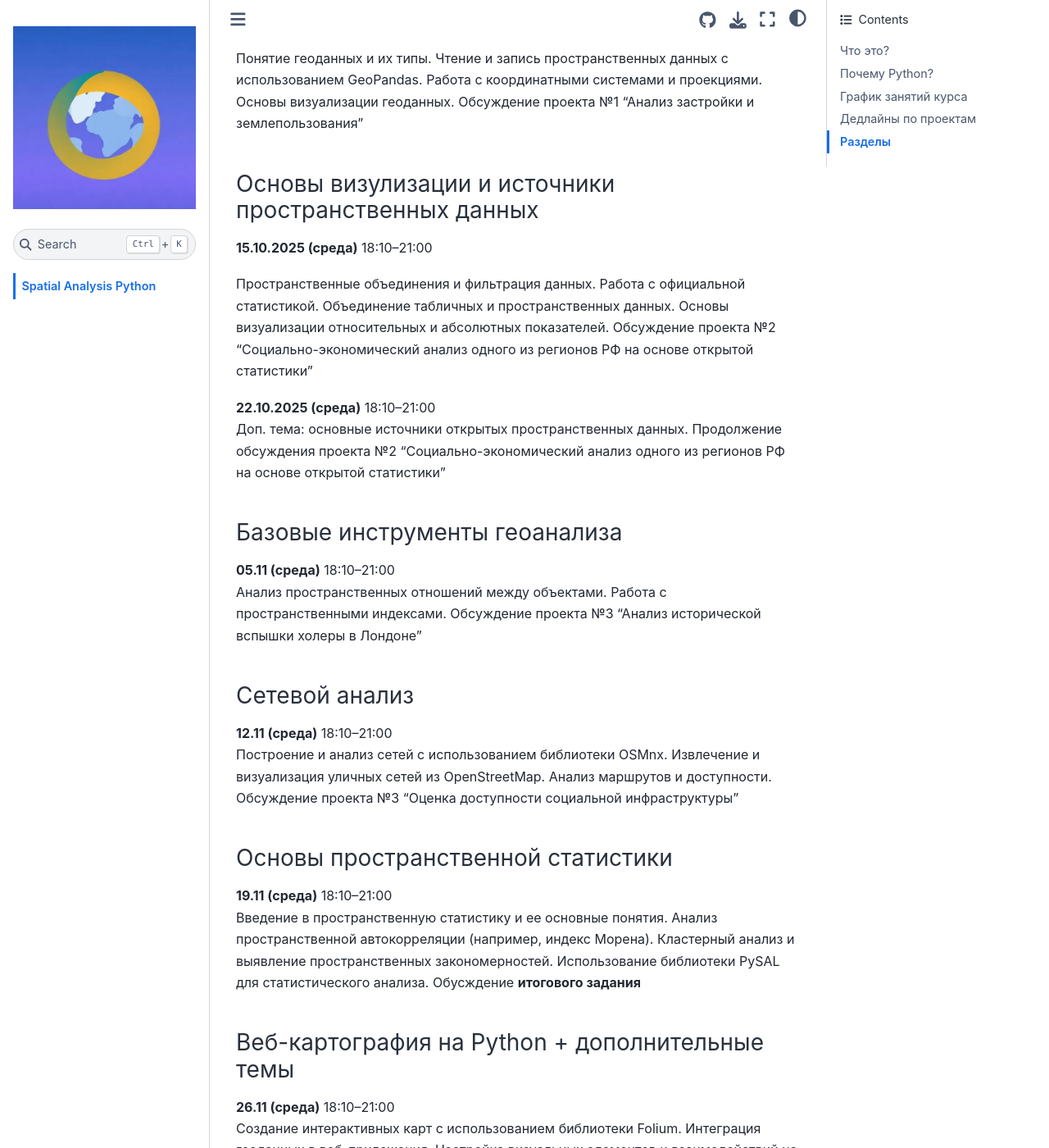
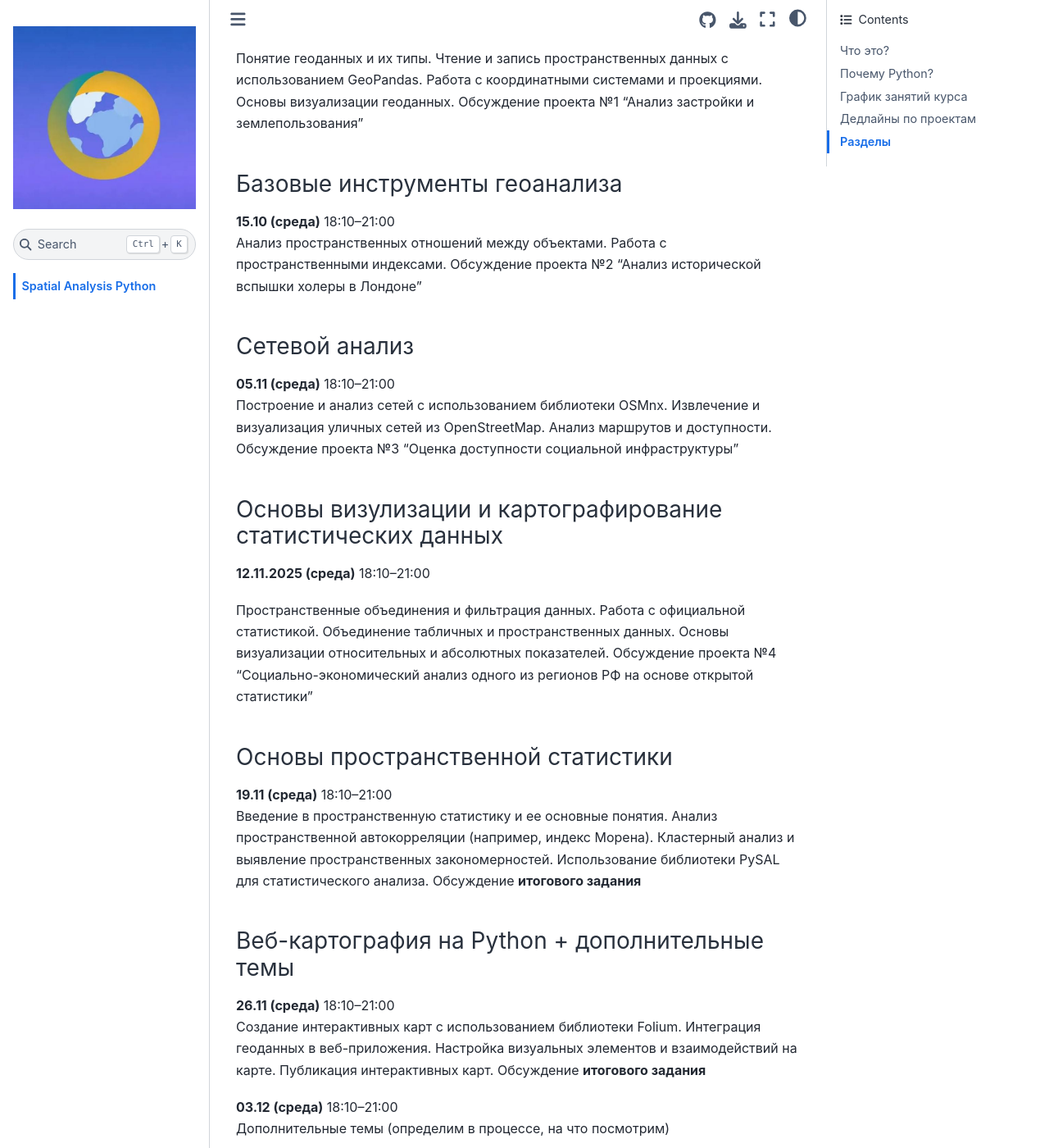
Before and after one commit to bella-mir/spatialAnalysisCourseFall25, a Jupyter Book: the page built from intro.md, in a window 1280 px wide and 1400 px high, scrolled down 1011 px. Shown: the whole window at 82% size. Built offline with Jupyter Book 1.0.4 settings and Sphinx 7.4.7 and the Sphinx Book theme 1.1.4, drawn with Linux system fonts in a browser that asks for light colours; pages that are not in the unit, such as notebooks, are missing from menus; some of the changed text lies outside the part shown.

Commit message:
add: add week3 materials

```diff
--- a/intro.md
+++ b/intro.md
@@ -25,34 +25,34 @@ Python помогает автоматизировать рутинный про
 
 Понятие геоданных и их типы. Чтение и запись пространственных данных с использованием GeoPandas. Работа с координатными системами и проекциями. Основы визуализации геоданных. Обсуждение проекта №1 "Анализ застройки и землепользования"
 
-##### Основы визулизации и источники пространственных данных
-
-**15.10.2025 (среда)** 18:10–21:00
-
-Пространственные объединения и фильтрация данных. Работа с официальной статистикой. Объединение табличных и пространственных данных. Основы визуализации относительных и абсолютных показателей. Обсуждение проекта №2 "Социально-экономический анализ одного из регионов РФ на основе открытой статистики"
-
-**22.10.2025 (среда)** 18:10–21:00
-Доп. тема: основные источники открытых пространственных данных. Продолжение обсуждения проекта №2 "Социально-экономический анализ одного из регионов РФ на основе открытой статистики"
-
 ##### Базовые инструменты геоанализа
 
-**05.11 (среда)** 18:10–21:00
-Анализ пространственных отношений между объектами. Работа с пространственными индексами. Обсуждение проекта №3 "Анализ исторической вспышки холеры в Лондоне"
+**15.10 (среда)** 18:10–21:00
+Анализ пространственных отношений между объектами. Работа с пространственными индексами. Обсуждение проекта №2 "Анализ исторической вспышки холеры в Лондоне"
 
 ##### Сетевой анализ
 
-**12.11 (среда)** 18:10–21:00
+**05.11 (среда)** 18:10–21:00
 Построение и анализ сетей с использованием библиотеки OSMnx. Извлечение и визуализация уличных сетей из OpenStreetMap. Анализ маршрутов и доступности. Обсуждение проекта №3 "Оценка доступности социальной инфраструктуры"
+
+##### Основы визулизации и картографирование статистических данных
+
+**12.11.2025 (среда)** 18:10–21:00
+
+Пространственные объединения и фильтрация данных. Работа с официальной статистикой. Объединение табличных и пространственных данных. Основы визуализации относительных и абсолютных показателей. Обсуждение проекта №4 "Социально-экономический анализ одного из регионов РФ на основе открытой статистики"
 
 ##### Основы пространственной статистики
 
 **19.11 (среда)** 18:10–21:00
-Введение в пространственную статистику и ее основные понятия. Анализ пространственной автокорреляции (например, индекс Морена). Кластерный анализ и выявление пространственных закономерностей. Использование библиотеки PySAL для статистического анализа. Обусждение **итогового задания**
+Введение в пространственную статистику и ее основные понятия. Анализ пространственной автокорреляции (например, индекс Морена). Кластерный анализ и выявление пространственных закономерностей. Использование библиотеки PySAL для статистического анализа. Обсуждение **итогового задания**
 
 ##### Веб-картография на Python + дополнительные темы
 
 **26.11 (среда)** 18:10–21:00
-Создание интерактивных карт с использованием библиотеки Folium. Интеграция геоданных в веб-приложения. Настройка визуальных элементов и взаимодействий на карте. Публикация интерактивных карт. Обусждение **итогового задания**
+Создание интерактивных карт с использованием библиотеки Folium. Интеграция геоданных в веб-приложения. Настройка визуальных элементов и взаимодействий на карте. Публикация интерактивных карт. Обсуждение **итогового задания**
+
+**03.12 (среда)** 18:10–21:00
+Дополнительные темы (определим в процессе, на что посмотрим)
 
 #### Дедлайны по проектам
 
```
Also changed, not shown: 13 other files.
